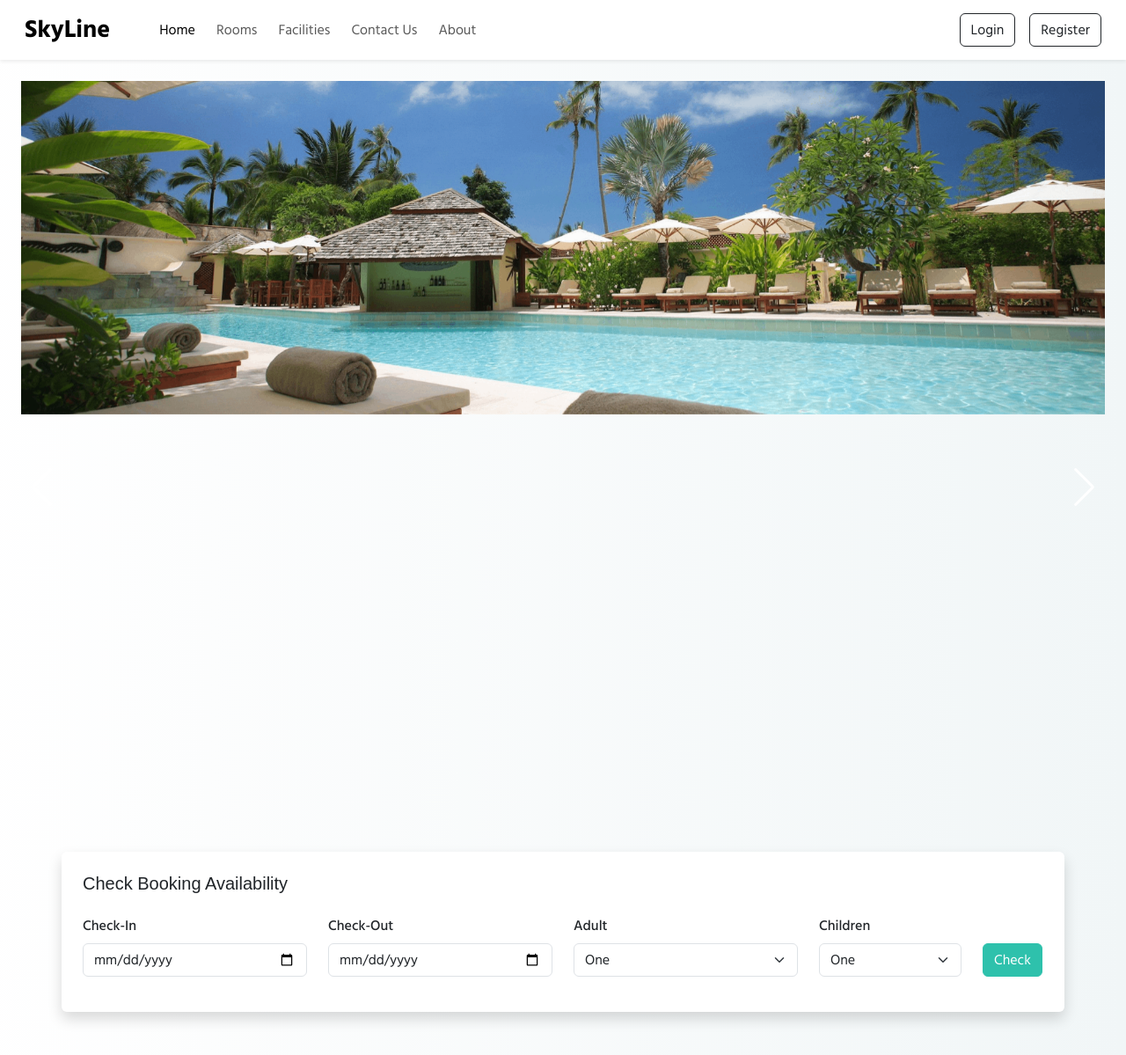
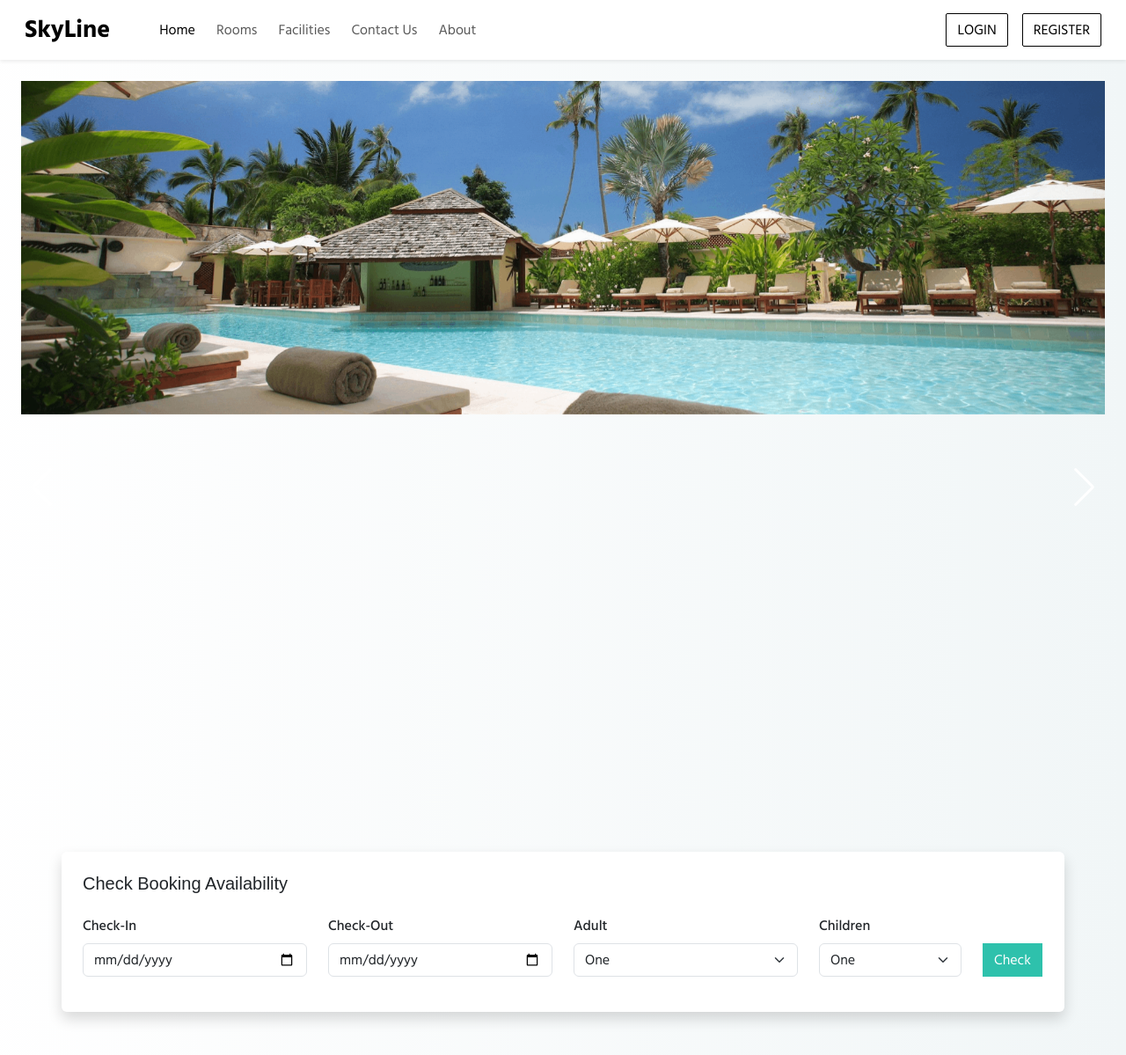
Before and after one commit to devashishsoni98/Web-Based-Skyline-Management-System, a PHP site: page / in a window 1280 px wide. Shown: the top 1199 px of the page at 88% size. Run offline with PHP 8.4, Linux system fonts and the light colour scheme; some web fonts are replaced; grey boxes are pictures that could not be loaded.

Commit message:
style changes

```diff
--- a/CSS/common.css
+++ b/CSS/common.css
@@ -82,7 +82,6 @@ input[type="number"] {
   text-transform: uppercase;
   display: inline-block;
   text-align: center;
-  padding: 0.7em 2em;
   border: 1px solid black;
   border-radius: 2px;
   position: relative;
--- a/header.html
+++ b/header.html
@@ -39,7 +39,7 @@ class="navbar navbar-expand-lg bg-white px-lg-3 py-lg-2 shadow-sm sticky-top"
     <div class="d-flex" role="search">
       <button
         type="button"
-        class="btn btn-outline-dark shadow-none me-lg-3 me-2"
+        class="btn btn-outline-dark shadow-none me-lg-3 me-2 custom-btn"
         data-bs-toggle="modal"
         data-bs-target="#loginModal"
       >
@@ -47,7 +47,7 @@ class="navbar navbar-expand-lg bg-white px-lg-3 py-lg-2 shadow-sm sticky-top"
       </button>
       <button
         type="button"
-        class="btn btn-outline-dark shadow-none"
+        class="btn btn-outline-dark shadow-none custom-btn"
         data-bs-toggle="modal"
         data-bs-target="#registerModal"
       >
@@ -106,7 +106,7 @@ aria-hidden="true"
             class="text-secondary text-decoration-none"
             >Forgot Password?</a
           >
-          <button type="submit" class="btn btn-dark shadow-none">
+          <button type="submit" class="btn shadow-none custom-btn">
             LOGIN
           </button>
         </div>
@@ -249,7 +249,7 @@ aria-hidden="true"
           </div>
         </div>
         <div class="text-center my-1">
-          <button type="submit" class="btn btn-dark shadow-none custom-btn">
+          <button type="submit" class="btn shadow-none custom-btn">
             Register
           </button>
         </div>
--- a/index.html
+++ b/index.html
@@ -124,7 +124,7 @@
               <div class="col-lg-1 mb-lg-3 mt-2">
                 <button
                   type="submit"
-                  class="btn text-white shadow-none custom-bg"
+                  class="btn text-white shadow-none custom-bg rounded-0"
                 >
                   Check
                 </button>
```
